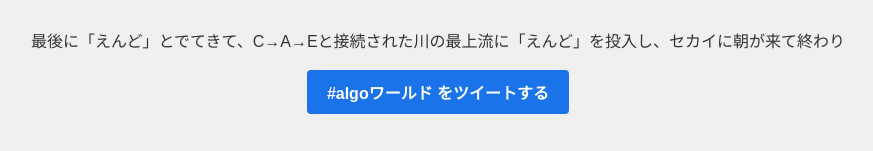
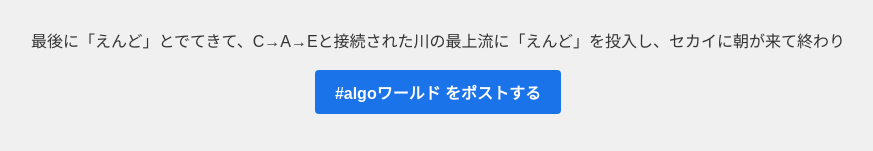
Before and after one commit to Phoenix-Yam/world-13, a plain HTML site: page index.html in a window 1280 px wide. Shown: the part 982-1133 px from the top of the page, without its empty margins (202-1075 px from the left). Drawn offline with Linux system fonts and the light colour scheme.

Commit message:
Add files via upload

```diff
--- a/index.html
+++ b/index.html
@@ -123,8 +123,8 @@
         最後に「えんど」とでてきて、C→A→Eと接続された川の最上流に「えんど」を投入し、セカイに朝が来て終わり
     </p>
 </div>
-<button id="acknowledge-button" onclick="window.open('https://twitter.com/intent/tweet?text=%E6%8C%81%E3%81%A1%E5%B8%B0%E3%82%8A%E8%AC%8E%E3%80%8Eworld%E3%80%8F%E3%82%92%E3%82%AF%E3%83%AA%E3%82%A2%E3%81%97%E3%81%9F%EF%BC%81%0A%23algo%E3%83%AF%E3%83%BC%E3%83%AB%E3%83%89%20%23algo%20%23%E3%82%8F%E3%81%81%E3%82%8B%E3%81%94','_blank')">
-    #algoワールド をツイートする
+<button id="acknowledge-button" onclick="window.open('https://x.com/intent/tweet?text=%E6%8C%81%E3%81%A1%E5%B8%B0%E3%82%8A%E8%AC%8E%E3%80%8Eworld%E3%80%8F%E3%82%92%E3%82%AF%E3%83%AA%E3%82%A2%E3%81%97%E3%81%9F%EF%BC%81%0A%23algo%E3%83%AF%E3%83%BC%E3%83%AB%E3%83%89%20%23algo','_blank')">
+    #algoワールド をポストする
 </button>
 </body>
 </html>
```
